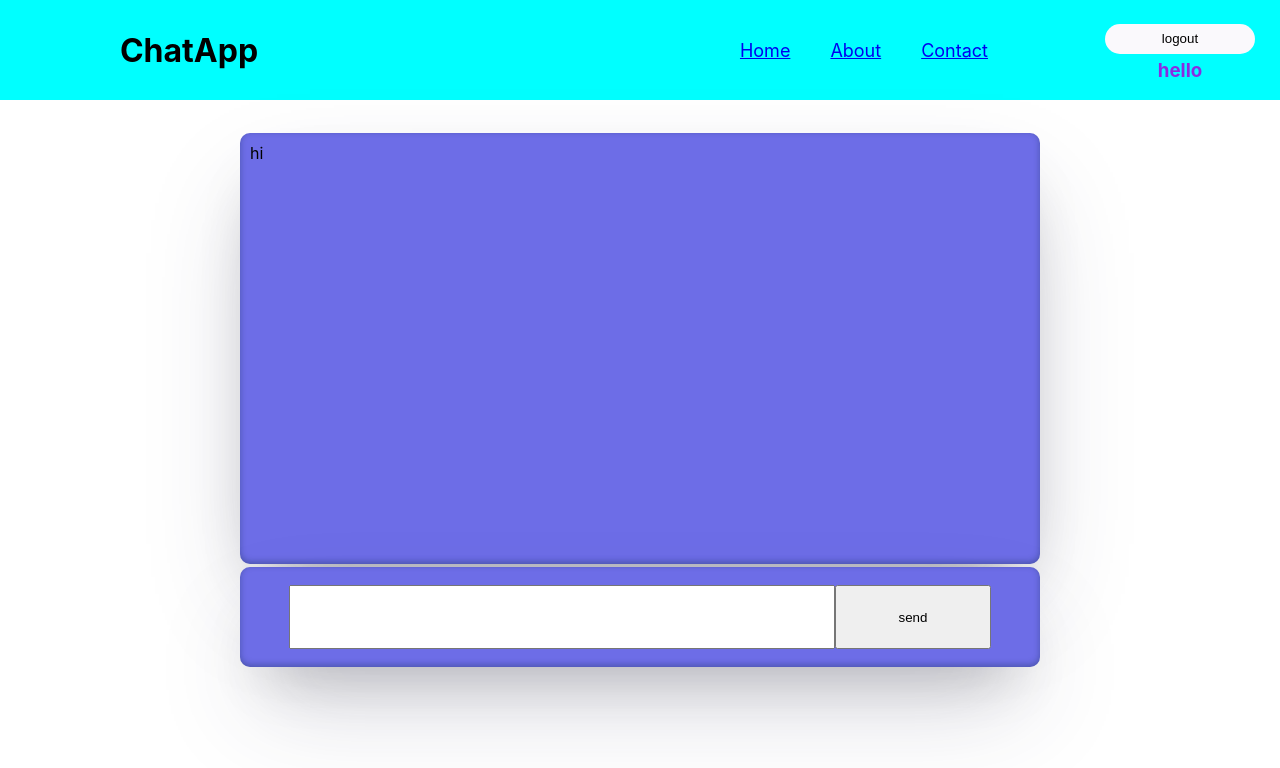
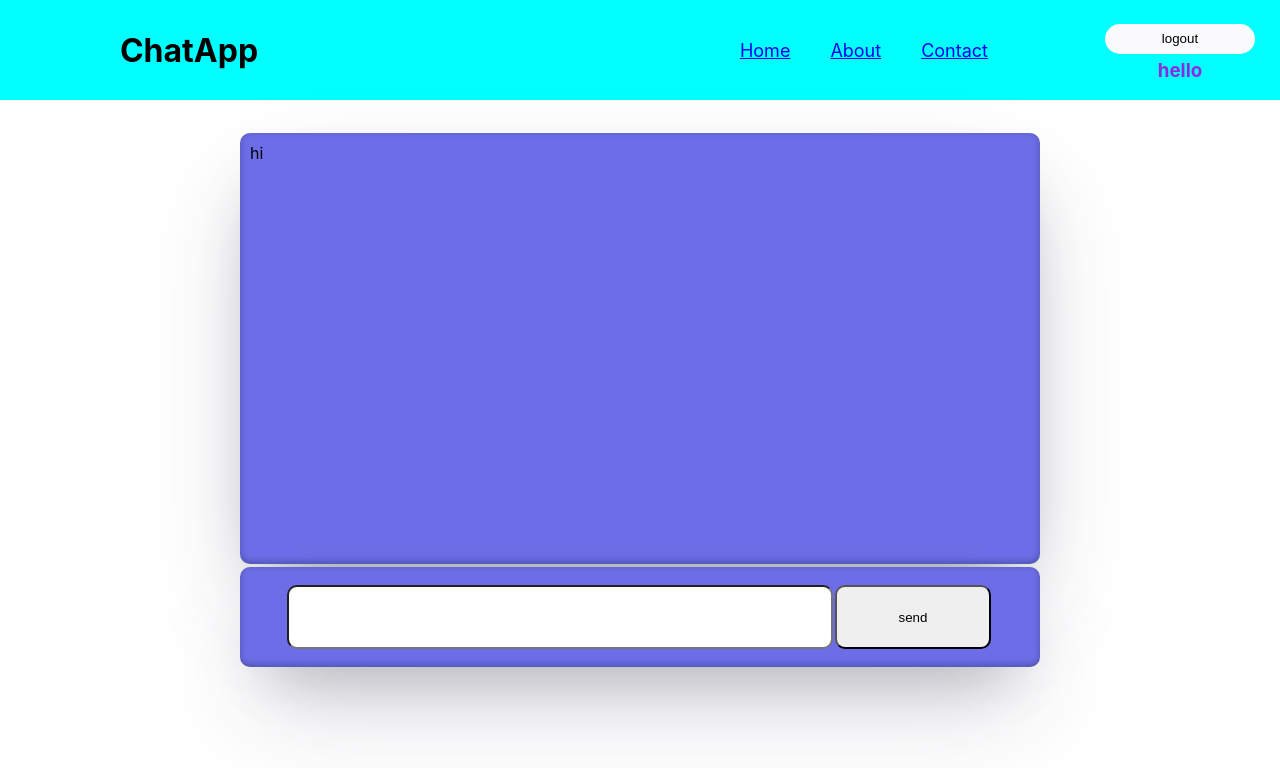
Before and after one commit to gitkrishnaa/chatApp1FrontEnd, a React (Create React App) app: page /dashboard in a window 1280 px wide. Both pictures are taken after a click on the button "Chat". Shown: the top 768 px of the page. Built offline with nearby package versions, Linux system fonts and the light colour scheme.

Commit message:
this branch created for chatapp frontend

```diff
--- a/src/dashboard/componenet/chat/main.css
+++ b/src/dashboard/componenet/chat/main.css
@@ -50,10 +50,12 @@ width: 70%;
 height: 80%;
 font-size: 25px;
 padding-left: 10px;
-
+border-radius: 10px;
 }
 .chat_btn1{
     display: block;
     width: 20%;
     height: 80%;
+    border-radius: 10px;
+    margin: 2px;
 }
```
